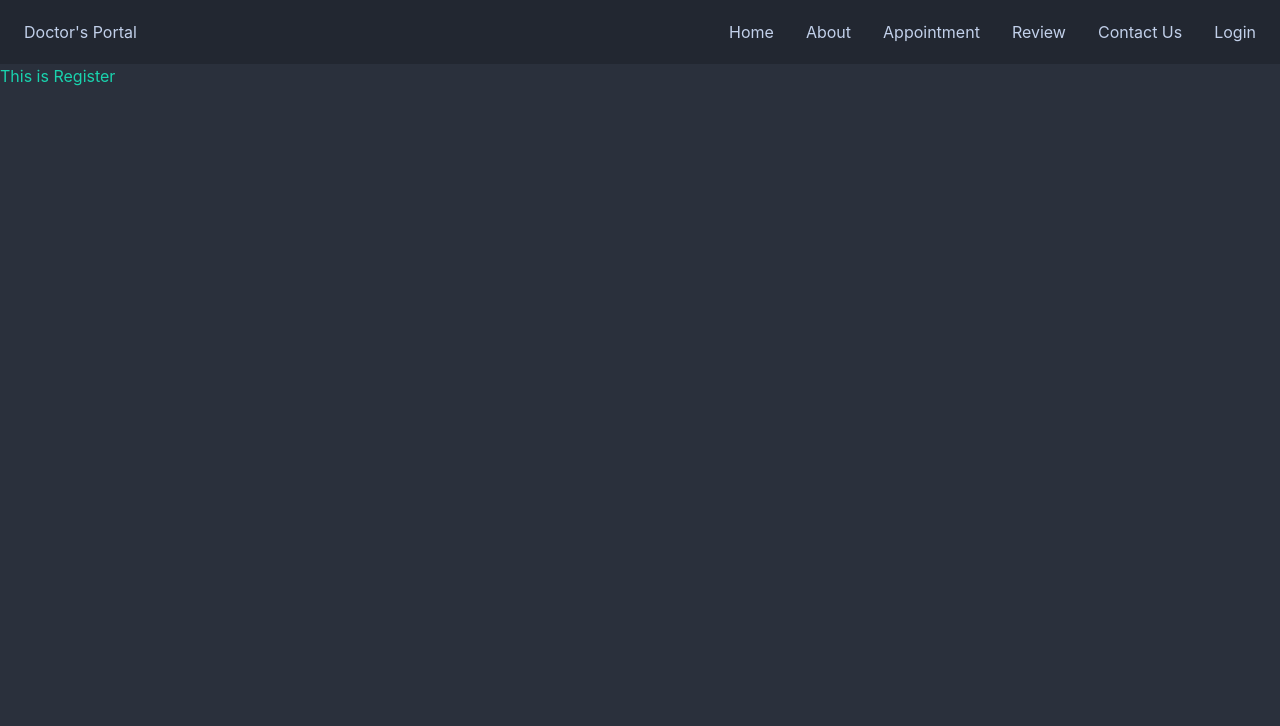
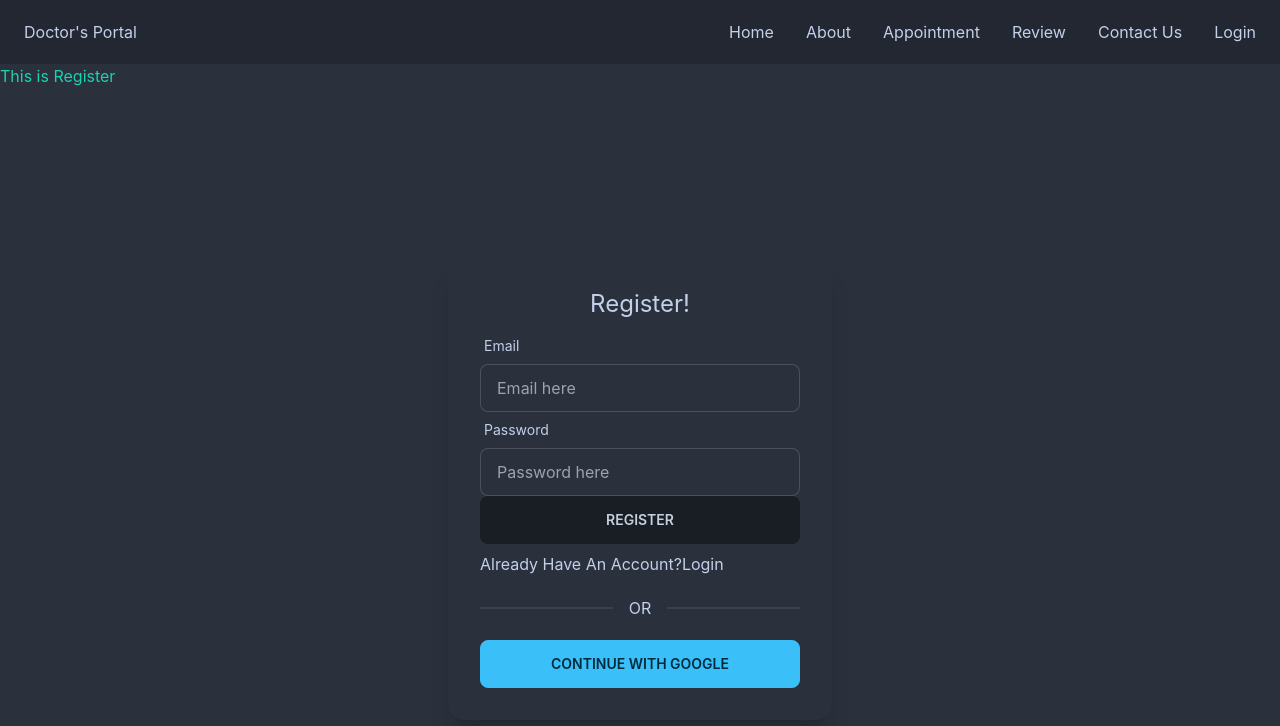
Before and after one commit to RAHUL573769/fullStackProjectClientSide, a React (Create React App) app: page /register in a window 1280 px wide. Shown: the top 726 px of the page. Built offline with nearby package versions, Linux system fonts and the light colour scheme.

Commit message:
changes89 made

```diff
--- a/src/Components/Register/Register.js
+++ b/src/Components/Register/Register.js
@@ -1,9 +1,132 @@
 import React from "react";
+import {
+  useSignInWithEmailAndPassword,
+  useSignInWithGoogle,
+} from "react-firebase-hooks/auth";
+
+import auth from "../Firebase/FirebaseInit";
+import { useForm } from "react-hook-form";
+import { Link } from "react-router-dom";
 
 const Register = () => {
+  const [signInWithGoogle, guser, gloading, gerror] = useSignInWithGoogle(auth);
+
+  const [signInWithEmailAndPassword, user, loading, error] =
+    useSignInWithEmailAndPassword(auth);
+  let signInError;
+  const {
+    register,
+    formState: { errors },
+    handleSubmit,
+  } = useForm();
+
+  if (guser || user) {
+    console.log(guser || user);
+  }
+
+  if (loading || gloading) {
+    return <button class="btn loading">loading</button>;
+  }
+
+  if (gerror || error) {
+    signInError = <p>{gerror?.message || error?.message}</p>;
+  }
+  const onSubmit = (data) => {
+    signInWithEmailAndPassword(data.email, data.password);
+  };
+
   return (
     <div>
       <h1 className="text-secondary">This is Register</h1>
+
+      <div className="flex  h-screen justify-center items-center">
+        <div class="card w-96 bg-base-100 shadow-xl">
+          <div class="card-body">
+            <h2 class=" text-center text-2xl ">Register!</h2>
+
+            <form onSubmit={handleSubmit(onSubmit)}>
+              <div class="form-control w-full max-w-xs">
+                <label class="label">
+                  <span class="label-text">Email</span>
+                </label>
+                <input
+                  type="email"
+                  placeholder="Email here"
+                  class="input input-bordered w-full max-w-xs"
+                  {...register("email", {
+                    required: {
+                      value: true,
+                      message: "Email Is Required",
+                    },
+                    pattern: {
+                      value: /[A-Za-z]{3}/,
+                      message: "Provide a Valid Email", // JS only: <p>error message</p> TS only support string
+                    },
+                  })}
+                />
+                <label>
+                  {errors.email?.type === "required" && (
+                    <span className="text-red-500">{errors.email.message}</span>
+                  )}
+
+                  {errors.email?.type === "pattern" && (
+                    <span className="text-red-500">{errors.email.message}</span>
+                  )}
+                </label>
+              </div>
+              <div class="form-control w-full max-w-xs">
+                <label class="label">
+                  <span class="label-text">Password</span>
+                </label>
+                <input
+                  type="password"
+                  placeholder="Password here"
+                  class="input input-bordered w-full max-w-xs"
+                  {...register("password", {
+                    required: {
+                      value: true,
+                      message: "Password Is Required",
+                    },
+
+                    minLength: {
+                      value: 7,
+                      message: "Password must be 7 characters", // JS only: <p>error message</p> TS only support string
+                    },
+                  })}
+                />
+                <label>
+                  {errors.password?.type === "required" && (
+                    <span className="text-red-500">
+                      {errors.password.message}
+                    </span>
+                  )}
+
+                  {errors.password?.type === " minLength" && (
+                    <span className="text-red-500">
+                      {errors.password.message}
+                    </span>
+                  )}
+                </label>
+              </div>
+
+              <input
+                class="btn first-letter:input input-bordered w-full max-w-xs"
+                type="submit"
+                value="Register"
+              />
+            </form>
+
+            {signInError}
+            <p>
+              Already Have An Account?<Link to="/login">Login</Link>
+            </p>
+            <div class="divider">OR</div>
+            <button onClick={() => signInWithGoogle()} class="btn btn-info">
+              Continue With Google
+            </button>
+          </div>
+        </div>
+      </div>
     </div>
   );
 };
```
